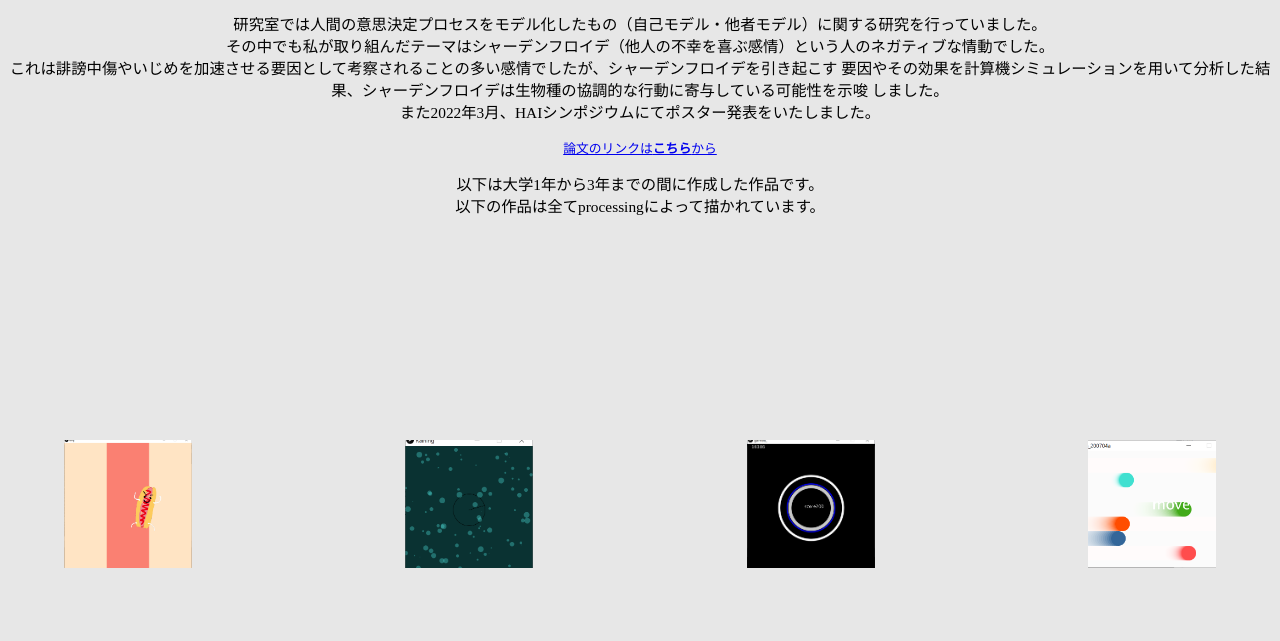
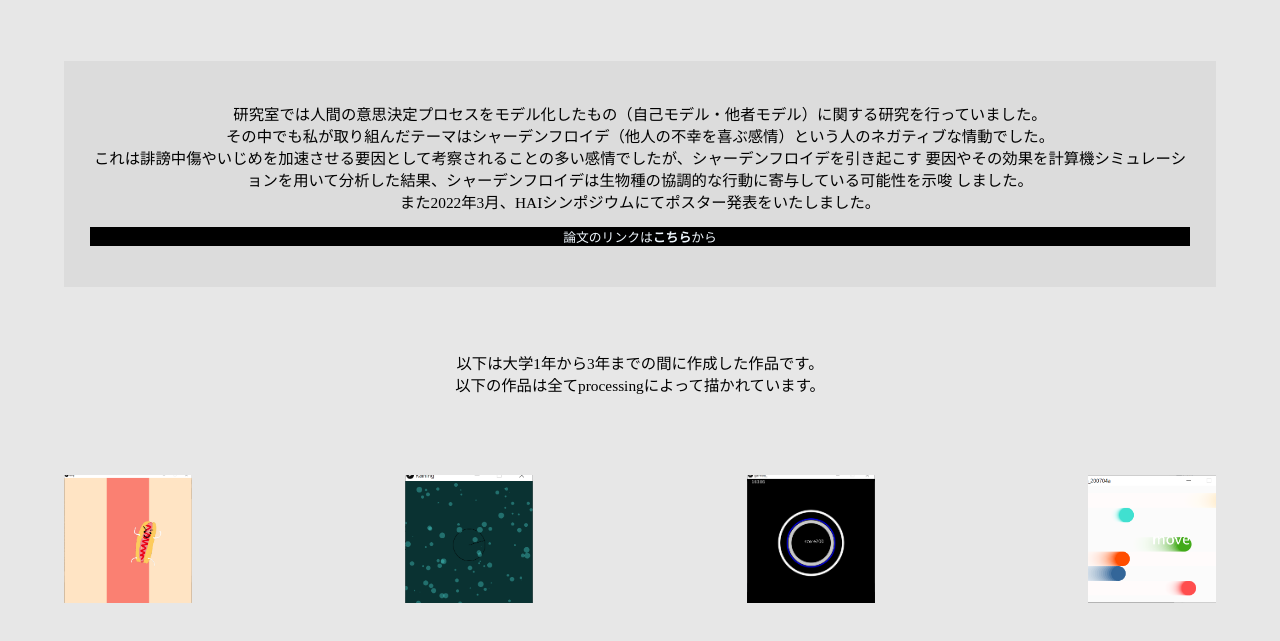
Before and after one commit to Next0000/Portfolio, a plain HTML site: page 作品/index1.html in a window 1280 px wide. Shown: the part 135-776 px from the top of the page. Drawn offline with Linux system fonts and the light colour scheme.

Commit message:
Update style1.css

```diff
--- a/作品/style1.css
+++ b/作品/style1.css
@@ -10,11 +10,22 @@ h1 {
 p{
   text-align: center;
 }
+.HAI{
+  margin: 5vw;
+  padding: 2vw;
+  background-color: gainsboro;
+}
+.link{
+  background-color: black;
+}
+.link a{
+  text-decoration: none;
+  color: aliceblue;
+}
 /*シナリオ本（横積み）の設定*/
 .boxs{
   position: relative;
   width: 100%;
-  margin-top: 20vh;
 }
 .Scenarios{
   list-style: none;
```
